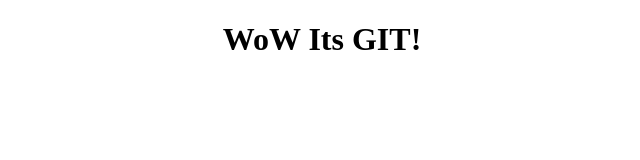
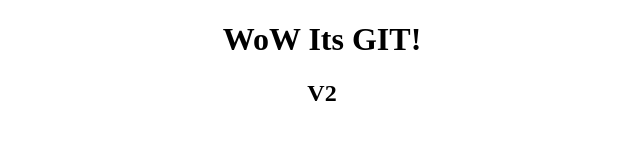
Before and after one commit to LlGHTNESS/test, a plain HTML site: page index.html in a window 1280 px wide. Shown: the full height of the page, 318-958 px from the left. Drawn offline with Linux system fonts and the light colour scheme.

Commit message:
Коммит V2

```diff
--- a/index.html
+++ b/index.html
@@ -7,5 +7,6 @@
 </head>
 <body>
     <h1><center> WoW Its GIT! </center></h1>
+    <h2><center>V2</center></h2>
 </body>
 </html>
```
